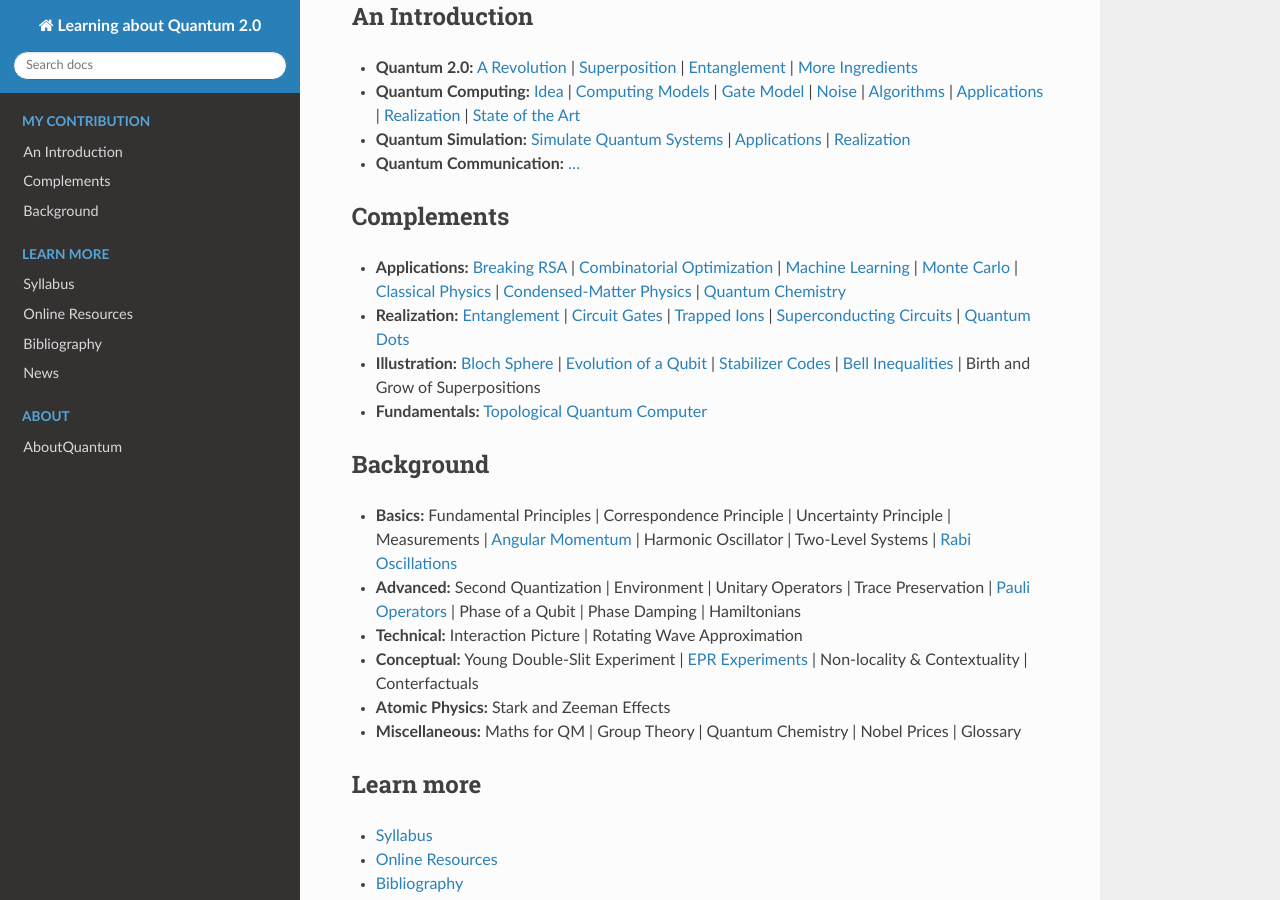
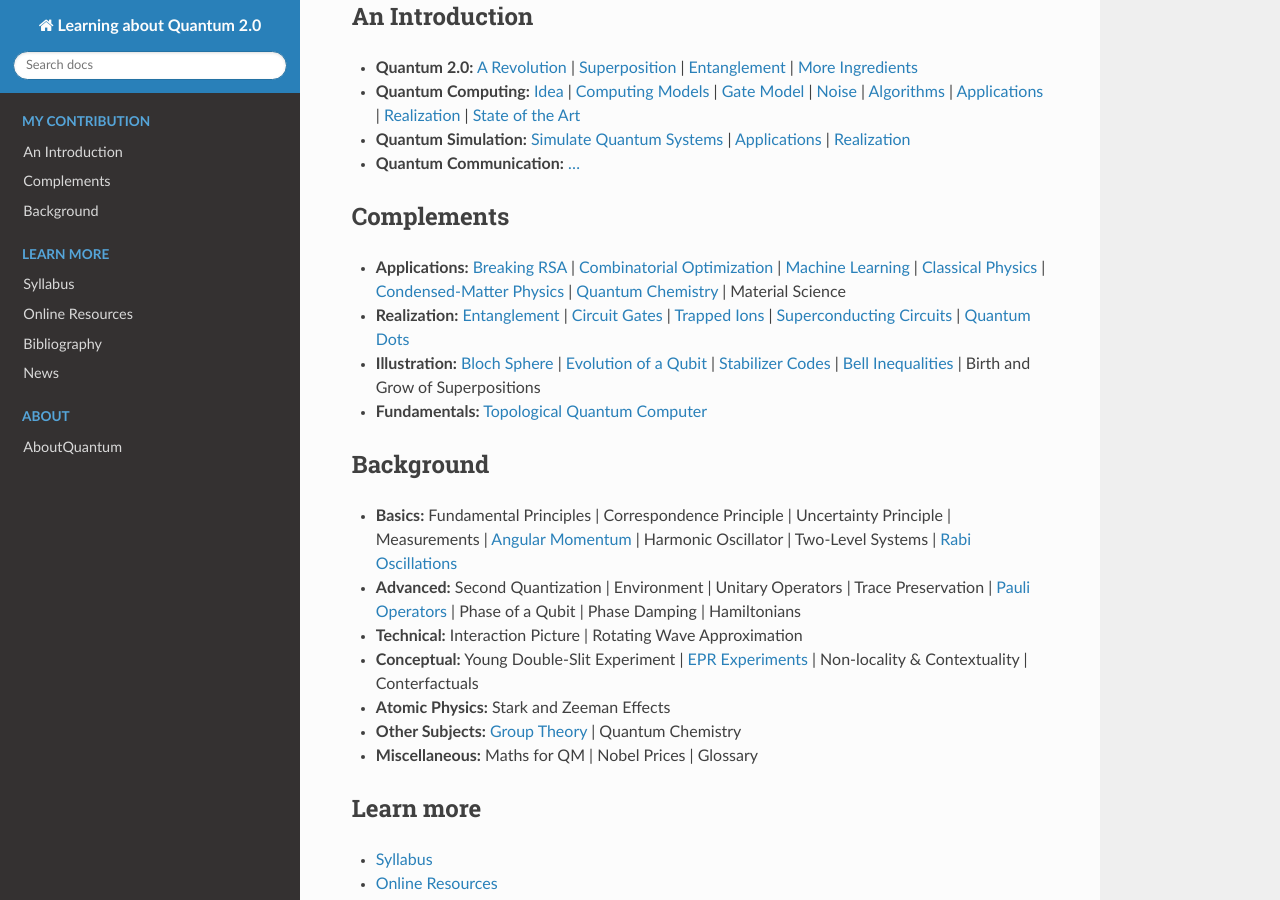
Before and after one commit to tomlqc/about-quantum, a Sphinx documentation site: the page built from source/index.rst, in a window 1280 px wide and 900 px high, scrolled down 414 px. Built offline with Sphinx 7.4.7 and the Read the Docs theme 2.0.0, drawn with Linux system fonts in a browser that asks for light colours.

```diff
--- a/source/index.rst
+++ b/source/index.rst
@@ -101,10 +101,10 @@ Complements
   :ref:`stories/complements/shor:Breaking RSA` |
   :ref:`stories/complements/opti:Combinatorial Optimization` |
   :ref:`stories/complements/mlearn:Machine Learning` |
-  :ref:`stories/complements/montecarlo:Monte Carlo` |
   :ref:`stories/complements/classical:Classical Physics` |
   :ref:`stories/complements/condmatter:Condensed-Matter Physics` |
-  :ref:`stories/complements/chemistry:Quantum Chemistry`
+  :ref:`stories/complements/chemistry:Quantum Chemistry` |
+  Material Science
 
 * **Realization:**
   :ref:`stories/complements/entanglement:Entanglement` |
@@ -160,10 +160,12 @@ Background
 * **Atomic Physics:**
   Stark and Zeeman Effects
 
+* **Other Subjects:**
+  :ref:`stories/background/group_theory:Group Theory` |
+  Quantum Chemistry
+
 * **Miscellaneous:**
   Maths for QM |
-  Group Theory |
-  Quantum Chemistry |
   Nobel Prices |
   Glossary
 
--- a/source/intro/computing/apps.rst
+++ b/source/intro/computing/apps.rst
@@ -5,7 +5,7 @@ Applications
 * :ref:`stories/complements/shor:Breaking RSA`
 * :ref:`stories/complements/opti:Combinatorial Optimization`
 * :ref:`stories/complements/mlearn:Machine Learning`
-* :ref:`stories/complements/montecarlo:Monte Carlo`
+* :ref:`stories/complements/montecarlo:Monte Carlo` :draft:`(to be investigated)`
 * :ref:`stories/complements/classical:Classical Physics`
 
 See also :ref:`Applications of Quantum Simulation <intro/simulation/apps:Applications>`:
```
Also changed, not shown: source/biblio/misc.bib (+7 -0 lines), source/biblio/textbooks.bib (+10 -1 lines), source/stories/background/background.rst (+6 -0 lines), source/stories/background/group_theory.rst (added, +18 -0 lines), source/stories/complements/classical.rst (+1 -1 lines).
